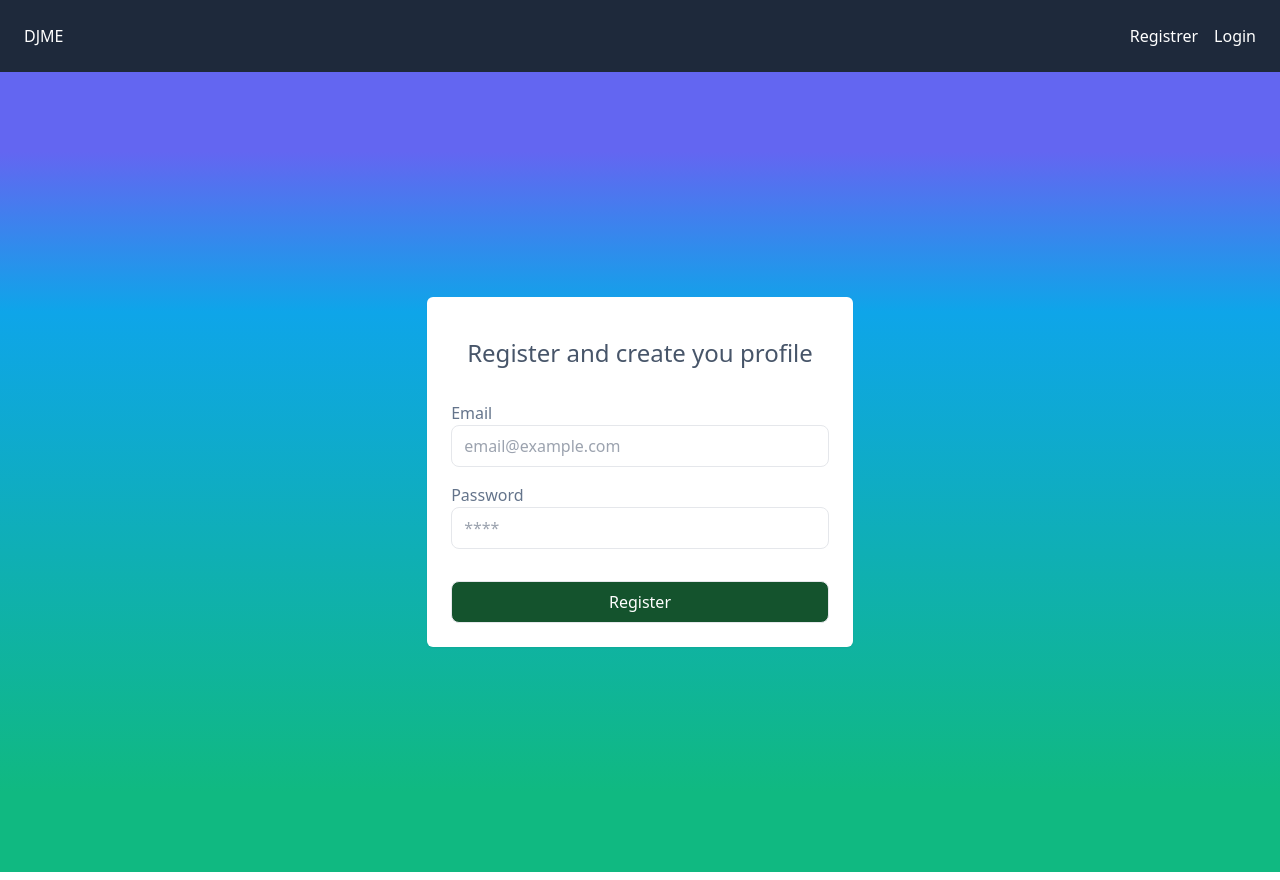
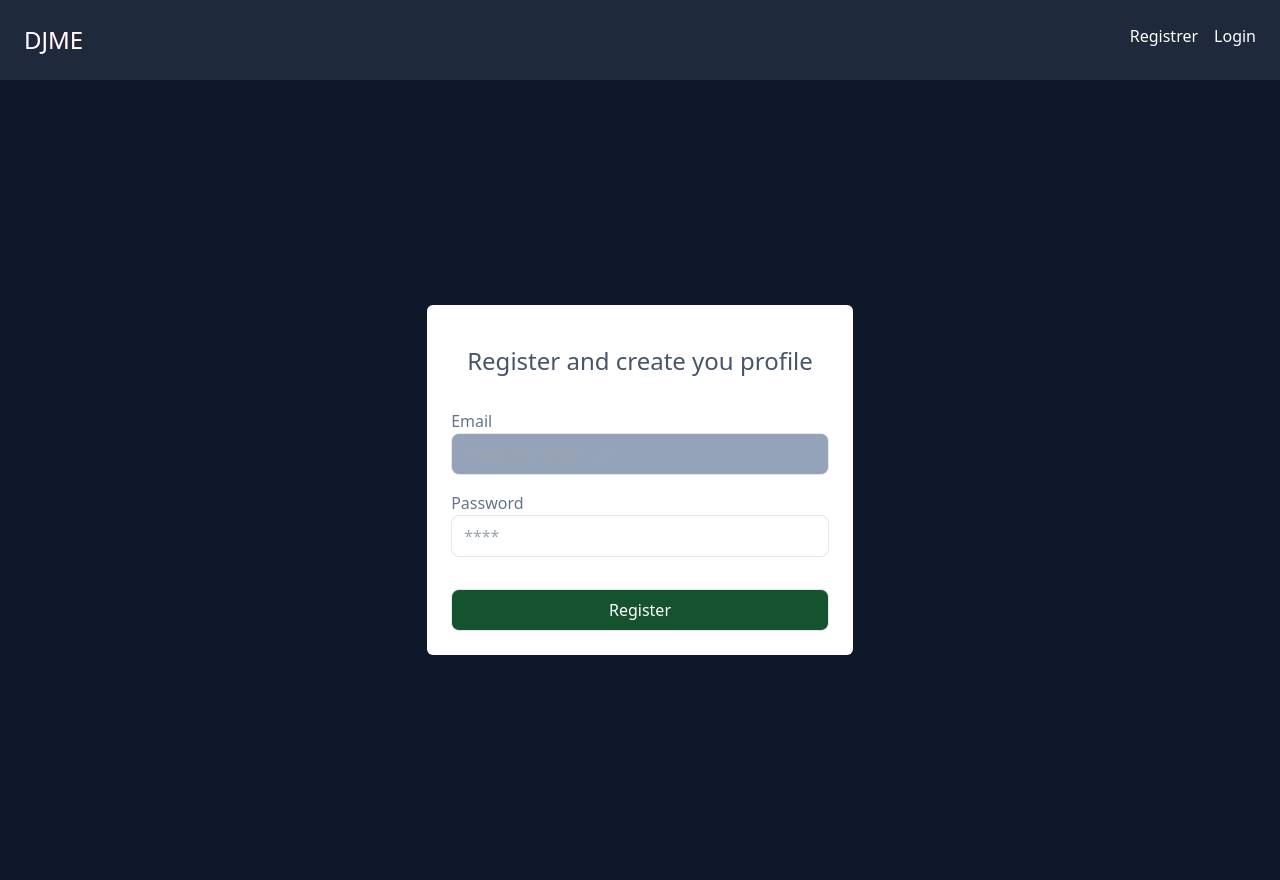
Before and after one commit to Yariandres/nuxt-dj-directory, a Nuxt app: page /register in a window 1280 px wide. Built offline with nearby package versions, Linux system fonts and the light colour scheme; no server answers.

Commit message:
adding style changes for inputs

```diff
--- a/components/layout/navbar.vue
+++ b/components/layout/navbar.vue
@@ -4,7 +4,11 @@ const user = useSupabaseUser();
 
 <template>
   <nav class="flex justify-between px-6 py-6 bg-slate-800">
-    <NuxtLink class="text-white" to="/">DJME</NuxtLink>
+    <NuxtLink
+      class="text-white text-2xl text-transparent bg-clip-text bg-gradient-to-r from-indigo-600 to-red-600"
+      to="/"
+      >DJME</NuxtLink
+    >
 
     <div class="flex gap-4">
       <NuxtLink v-if="!user" class="text-white" to="/register"
--- a/pages/login/index.vue
+++ b/pages/login/index.vue
@@ -20,7 +20,7 @@ async function signIn() {
 }
 </script>
 <template>
-  <main class="bg-blue-900">
+  <main class="bg-slate-900">
     <section class="h-screen flex justify-center items-center">
       <div class="flex flex-col bg-white p-6 rounded-md shadow-sm gap-4">
         <h1 class="text-2xl p-4 text-center text-slate-600">Login</h1>
--- a/pages/profile/index.vue
+++ b/pages/profile/index.vue
@@ -92,7 +92,7 @@ async function signOut() {
                 >Username</label
               >
               <input
-                class="border py-2 px-3 rounded-lg w-full"
+                class="border py-2 px-3 rounded-lg w-full bg-transparent text-slate-100"
                 id="username"
                 type="text"
                 v-model="username"
@@ -101,7 +101,7 @@ async function signOut() {
             <div>
               <label for="website" class="block text-slate-100">Website</label>
               <input
-                class="border py-2 px-3 rounded-lg w-full"
+                class="border py-2 px-3 rounded-lg w-full bg-transparent text-slate-100"
                 id="website"
                 type="url"
                 v-model="website"
@@ -111,7 +111,7 @@ async function signOut() {
             <div>
               <label for="website" class="block text-slate-100">Bio</label>
               <input
-                class="border py-2 px-3 rounded-lg w-full"
+                class="border py-2 px-3 rounded-lg w-full bg-transparent text-slate-100"
                 id="website"
                 type="text"
                 v-model="bio"
--- a/pages/register/index.vue
+++ b/pages/register/index.vue
@@ -22,9 +22,7 @@ async function signup() {
 }
 </script>
 <template>
-  <main
-    class="bg-gradient-to-b from-indigo-500 from-10% via-sky-500 via-30% to-emerald-500 to-90%"
-  >
+  <main class="bg-slate-900">
     <section class="h-screen flex justify-center items-center">
       <div class="flex flex-col bg-white p-6 rounded-md shadow-sm gap-4">
         <h1 class="text-2xl p-4 text-center text-slate-600">
@@ -37,7 +35,7 @@ async function signup() {
               <label for="email" class="block text-slate-500">Email</label>
               <input
                 v-model="email"
-                class="border py-2 px-3 rounded-lg w-full"
+                class="border py-2 px-3 rounded-lg w-full bg-slate-400"
                 type="text"
                 id="email"
                 placeholder="email@example.com"
```
